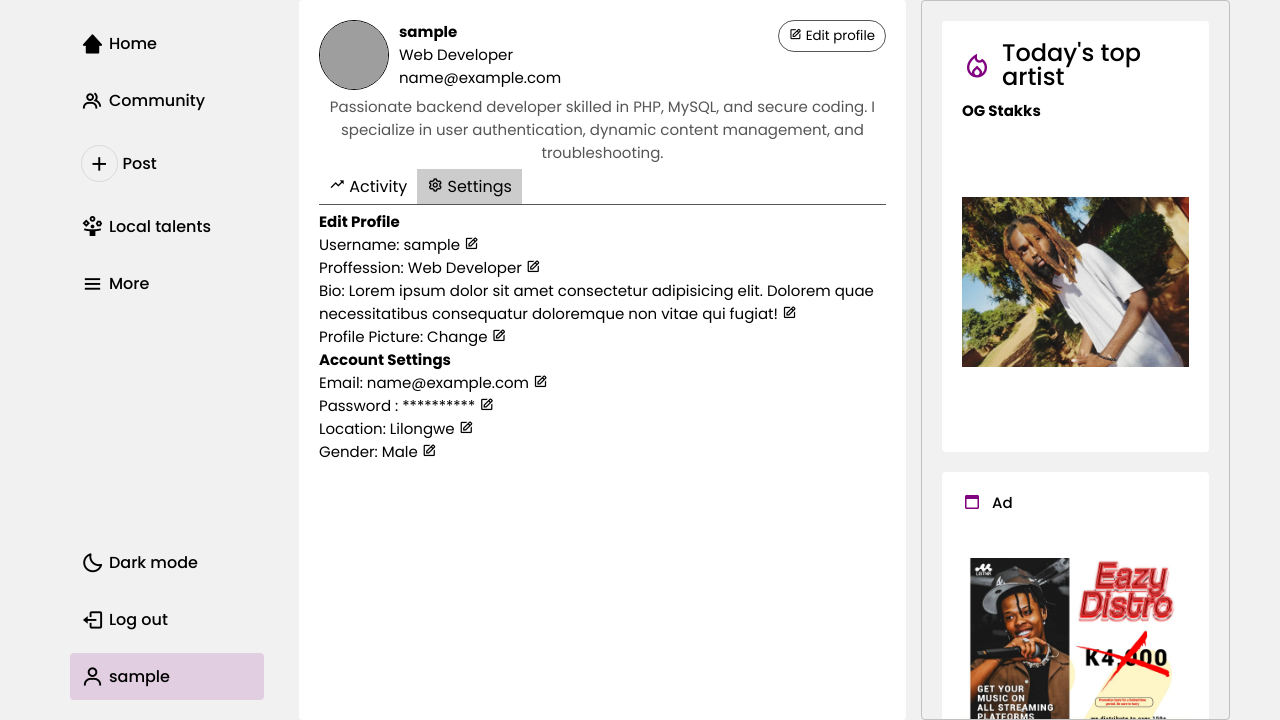
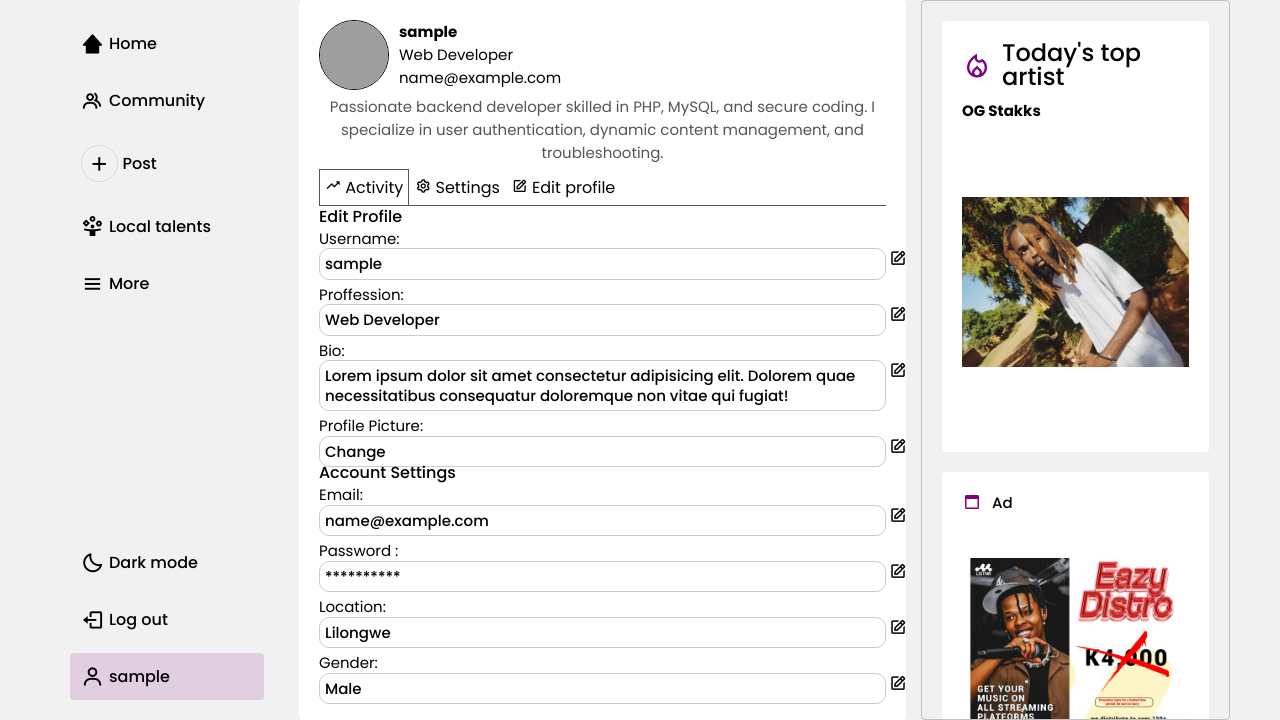
Before and after one commit to enochmalamba/ulavi_community, a PHP site: page /user.php in a window 1280 px wide. Shown: the part 80-800 px from the top of the page. Run offline with PHP 8.4, Linux system fonts and the light colour scheme; the visitor is signed in with stand-in values (Sample User, id 1); data comes from the database, SQL or seed files in the repository; grey boxes are pictures that could not be loaded.

Commit message:
finished styling user.php

```diff
--- a/includes/styles/home.css
+++ b/includes/styles/home.css
@@ -4,6 +4,7 @@
   gap: 5px;
   width: min(800px, 99%);
   padding: 20px;
+  padding-bottom: 10px;
   background: var(--card-bg);
   border-radius: 4px;
   overflow: hidden;
@@ -321,6 +322,7 @@
   .feed {
     width: 100%;
     padding: 6px;
+    padding-bottom: 50px;
   }
   .post {
     padding: 5px 0;
--- a/includes/styles/user.css
+++ b/includes/styles/user.css
@@ -15,7 +15,7 @@
   gap: 5px;
 }
 
-.profile button {
+/* .profile button {
   position: absolute;
   top: 0;
   right: 0;
@@ -24,7 +24,7 @@
   border-radius: 20px;
   border: 1px solid var(--accent);
   width: fit-content;
-}
+} */
 
 .profile-top {
   display: flex;
@@ -55,11 +55,61 @@
 }
 
 .profile-nav button {
-  padding: 5px 10px;
+  padding: 5px;
   font-size: 16px;
+  border: 0.5px solid transparent;
+  border-bottom: none;
+}
+.profile-nav button:hover {
+  background-color: var(--shadow);
+}
+.profile-nav button.active {
+  border: 0.5px solid var(--accent);
+  border-bottom: none;
+  background-color: transparent;
+}
+.user-settings {
+  display: flex;
+  flex-direction: column;
 }
 
-.profile-nav button.active,
-button:hover {
-  background: var(--shadow);
+.settings-grp {
+  display: flex;
+  flex-direction: column;
+  gap: 5px;
 }
+
+.settings-grp h4 {
+  font-size: 16px;
+  font-weight: 500;
+  color: var(--font);
+  line-height: 0.8;
+}
+
+.settings-grp p {
+  display: flex;
+  flex-direction: column;
+  font-size: 1rem;
+  line-height: 1.3;
+}
+
+.settings-grp p span {
+  border: 1px solid var(--shadow);
+  padding: 5px;
+  border-radius: 10px;
+  font-size: 15px;
+  font-weight: 500;
+  display: flex;
+  align-items: center;
+  width: min(300px, 90 %);
+  position: relative;
+  cursor: pointer;
+}
+
+.settings-grp p span i {
+  font-size: 18px;
+  margin-right: 5px;
+  position: absolute;
+  top: 0;
+  right: -27px;
+}
```
Also changed, not shown: user.php (+17 -14 lines).
